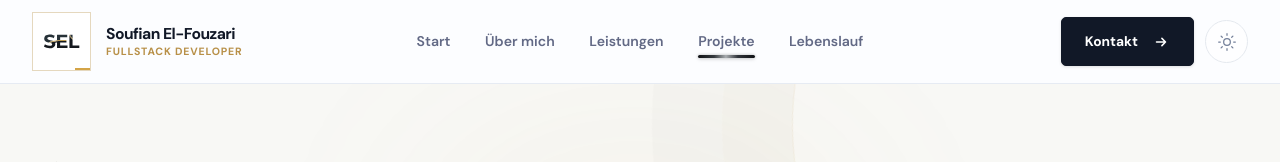
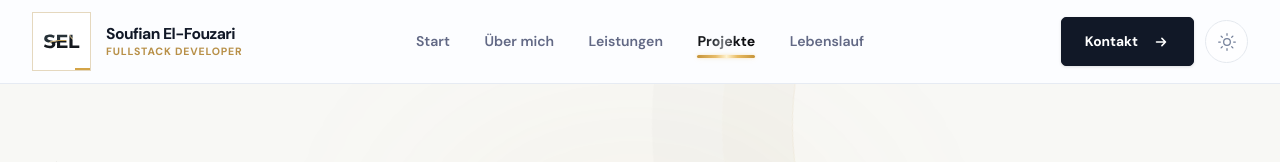
Before and after one commit to SoufianElfouzari/soufian-elfouzari-porfolio, a React (Vite) app: page /projekte in a window 1280 px wide. Shown: the top 162 px of the page. Built offline with nearby package versions, Linux system fonts and the light colour scheme.

Commit message:
Restore gold underline and make active navigation text glossy black

```diff
--- a/src/pages/common/components/Header/Header.css
+++ b/src/pages/common/components/Header/Header.css
@@ -694,3 +694,25 @@ html[data-theme="dark"] .site-header__mobile-link--active {color:white;}
   background: linear-gradient(90deg, #101216 0%, #33383d 28%, #a9adb0 49%, #30343a 70%, #101216 100%);
   box-shadow: 0 0 3px rgba(20,23,27,.24), 0 1px 4px rgba(20,23,27,.14);
 }
+
+/* Gold underline retained; active navigation TEXT is glossy black */
+.site-header__navigation-link::after {
+  background: linear-gradient(90deg, #c69439 0%, #e7bc69 32%, #fff3d0 51%, #e8bb61 70%, #c69439 100%);
+  box-shadow: 0 0 3px rgba(236,185,83,.32), 0 0 6px rgba(236,185,83,.13);
+}
+.site-header__navigation-link--active {
+  color: #08090b;
+  font-weight: 750;
+  background: linear-gradient(110deg, #050608 5%, #30343a 34%, #777b80 48%, #111317 62%, #050608 92%);
+  -webkit-background-clip: text;
+  background-clip: text;
+  -webkit-text-fill-color: transparent;
+  filter: drop-shadow(0 1px 0 rgba(255,255,255,.65));
+}
+html[data-theme="dark"] .site-header__navigation-link--active {
+  background: linear-gradient(110deg,#f5f6f8,#b6bcc7 43%,#fff 55%,#d6dbe3);
+  -webkit-background-clip:text;
+  background-clip:text;
+  -webkit-text-fill-color:transparent;
+  filter:none;
+}
```
